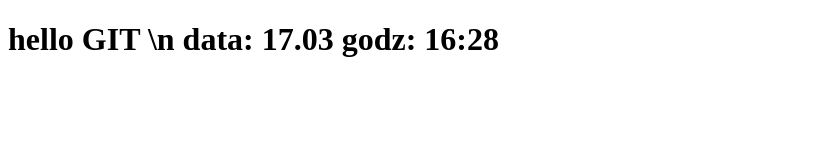
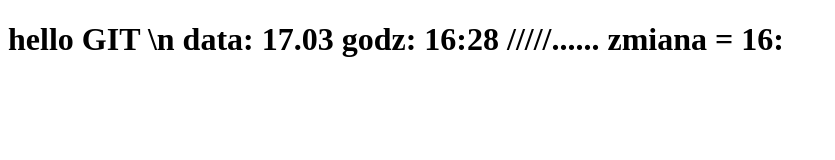
Before and after one commit to JMarcinUrbanski/JMU, a plain HTML site: page index.html in a window 1280 px wide. Shown: the whole page, without its empty margins (0-835 px from the left). Drawn offline with Linux system fonts and the light colour scheme.

Commit message:
zmiana z term 16:28

```diff
--- a/index.html
+++ b/index.html
@@ -8,6 +8,9 @@
 <body>
     <h1>hello GIT \n
     data: 17.03
-    godz: 16:28 </h1>
+    godz: 16:28
+		/////...... zmiana = 16:
+
+</h1>
 </body>
 </html>
```
